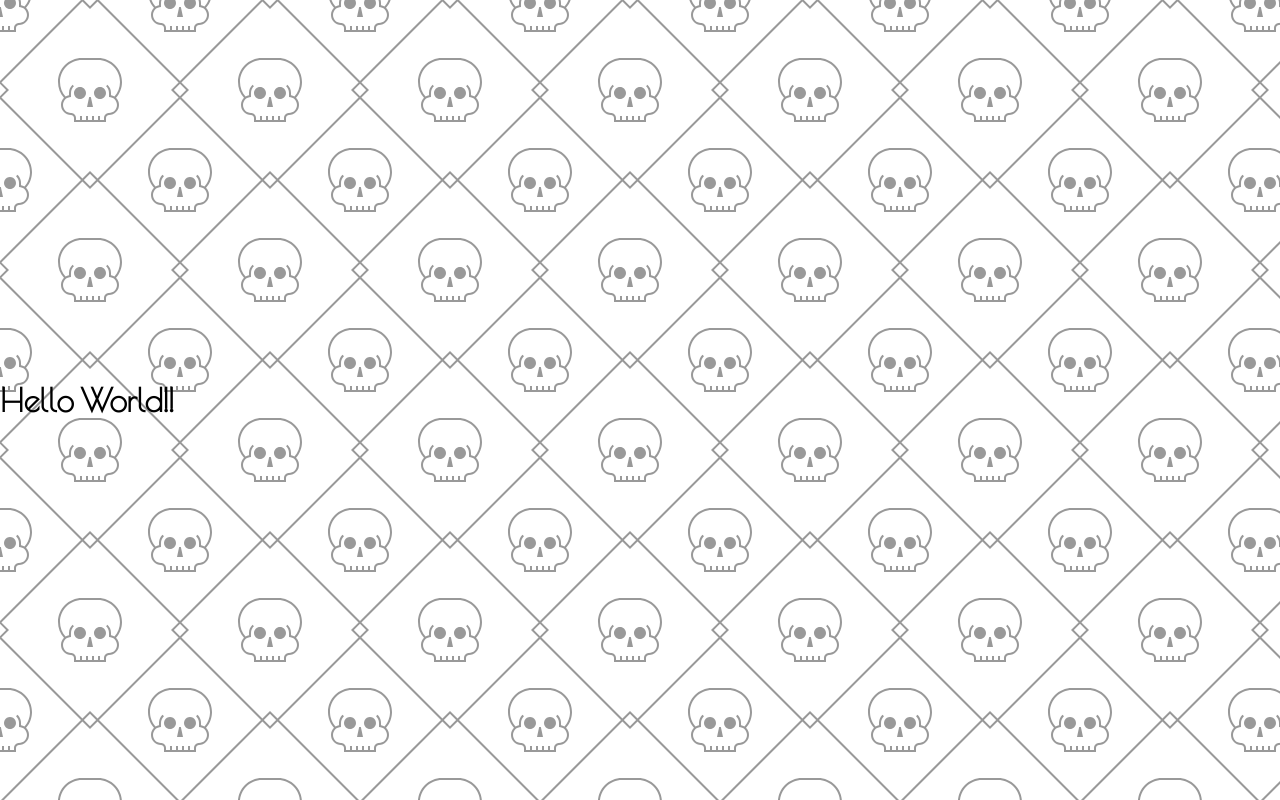
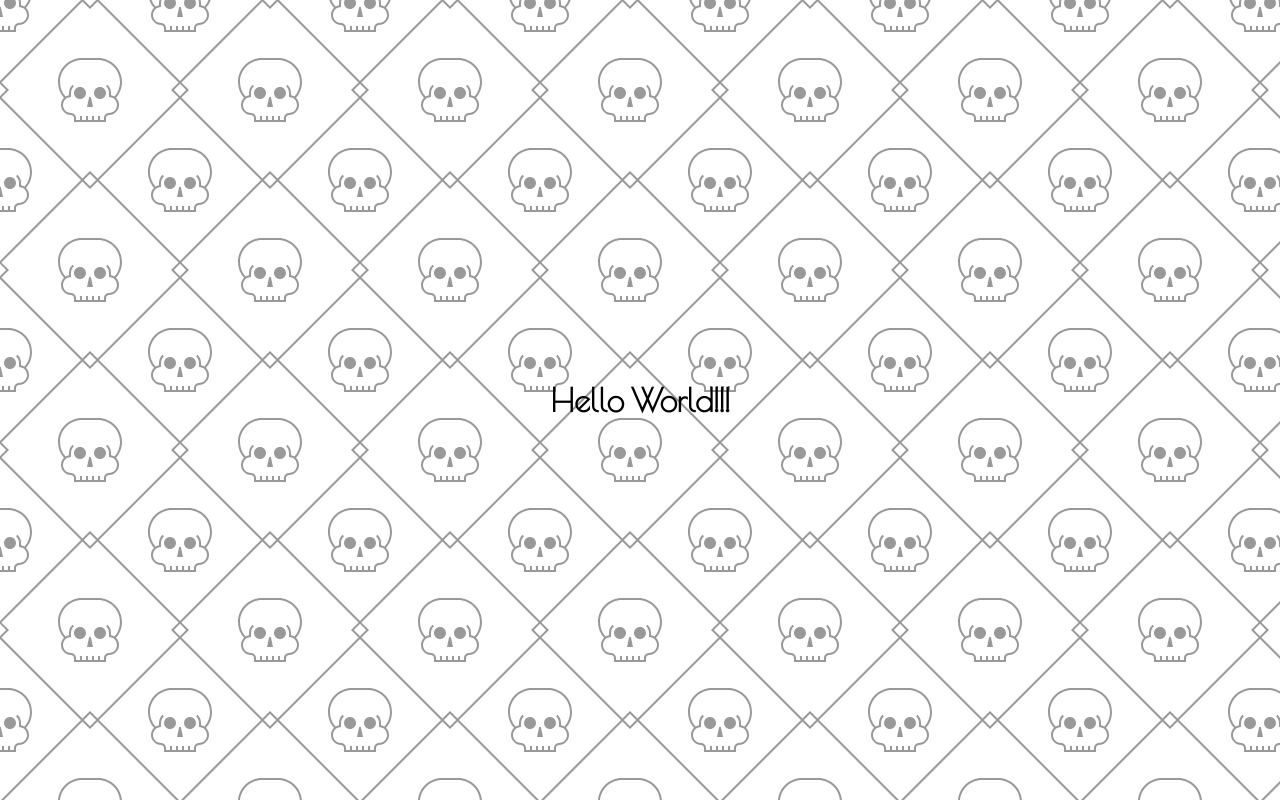
Before and after one commit to sergioraya/quote-generator, a plain HTML site: page index.html in a window 1280 px wide. Drawn offline with nearby package versions, Linux system fonts and the light colour scheme.

Commit message:
initial commit

```diff
--- a/index.html
+++ b/index.html
@@ -8,7 +8,7 @@
     <title>Quote Generator</title>
 </head>
 <body>
-<h1>Hello World!!</h1>
+<h1>Hello World!!!</h1>
 <script src="script.js"></script>
 </body>
 </html>
--- a/style.css
+++ b/style.css
@@ -15,5 +15,5 @@ body {
     text-align: center;
     display: flex;
     align-items: center;
-    justify-content: cneter;
+    justify-content: center;
 }
```
